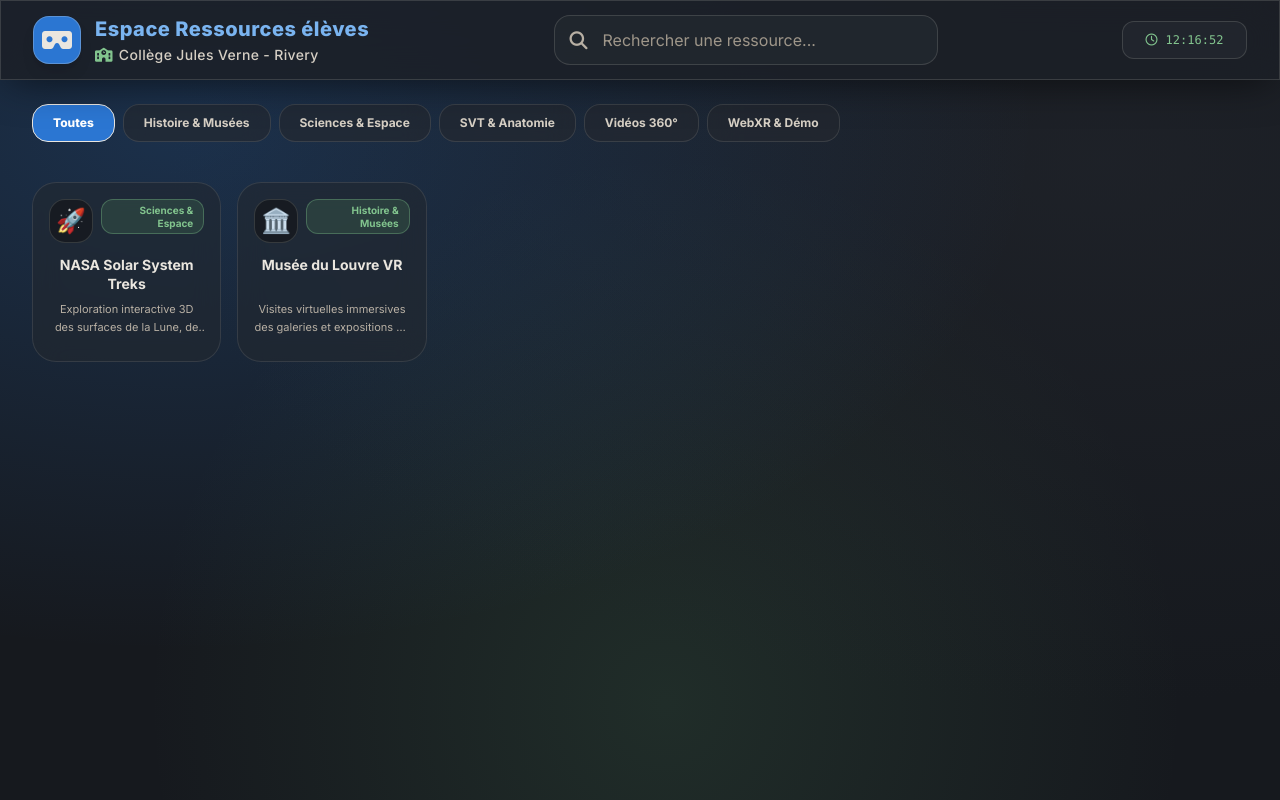
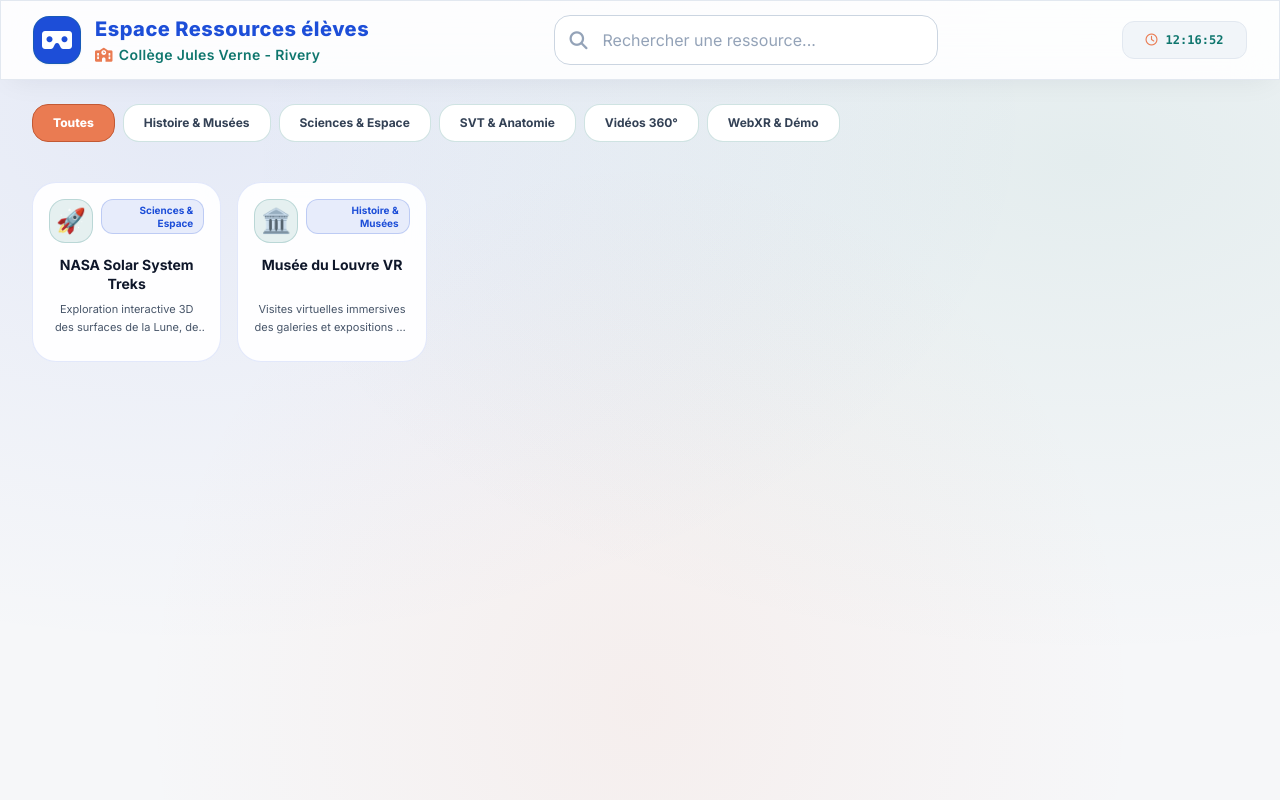
Before and after one commit to CollegesCD80/Mes-Liens-Rivery, a plain HTML site: page index.html in a window 1280 px wide. Drawn offline with nearby package versions, Linux system fonts and the light colour scheme; no server answers.

Commit message:
Refactor styles for improved UI and color scheme
Updated color scheme and styles for better visibility and aesthetics. Adjusted background colors, text colors, and button styles.

```diff
--- a/index.html
+++ b/index.html
@@ -1,5 +1,5 @@
 <!DOCTYPE html>
-<html lang="fr" class="dark">
+<html lang="fr">
 <head>
     <meta charset="UTF-8">
     <meta name="viewport" content="width=device-width, initial-scale=1.0">
@@ -13,14 +13,13 @@
 
     <script>
         tailwind.config = {
-            darkMode: 'class',
             theme: {
                 extend: {
                     fontFamily: { sans: ['Inter', 'sans-serif'] },
                     colors: {
                         quest: {
-                            blue: '#2B76D2', purple: '#559662', cyan: '#589EE8',
-                            dark: '#16191E', panel: 'rgba(28, 32, 39, 0.84)', card: 'rgba(234, 230, 223, 0.05)'
+                            blue: '#1D4ED8', purple: '#0F766E', cyan: '#EA7B52',
+                            dark: '#F6F7F9', panel: 'rgba(255, 255, 255, 0.88)', card: 'rgba(255, 255, 255, 0.92)'
                         }
                     }
                 }
@@ -30,27 +29,27 @@
 
     <style>
         body {
-            background-color: #16191E;
+            background-color: #F6F7F9;
             background-image:
-                radial-gradient(at 14% 16%, rgba(43, 118, 210, 0.25) 0px, transparent 55%),
-                radial-gradient(at 86% 20%, rgba(36, 40, 48, 0.55) 0px, transparent 60%),
-                radial-gradient(at 52% 88%, rgba(85, 150, 98, 0.16) 0px, transparent 55%);
+                radial-gradient(at 15% 15%, rgba(29, 78, 216, 0.08) 0px, transparent 55%),
+                radial-gradient(at 85% 20%, rgba(15, 118, 110, 0.08) 0px, transparent 55%),
+                radial-gradient(at 50% 88%, rgba(234, 123, 82, 0.07) 0px, transparent 55%);
             background-attachment: fixed;
             min-height: 100vh;
-            color: #EAE6DF;
+            color: #1E293B;
         }
         .glass-panel {
-            background: rgba(28, 32, 39, 0.84);
+            background: rgba(255, 255, 255, 0.88);
             backdrop-filter: blur(20px);
             -webkit-backdrop-filter: blur(20px);
-            border: 1px solid rgba(234, 230, 223, 0.13);
-            box-shadow: 0 10px 40px -10px rgba(0, 0, 0, 0.6);
+            border: 1px solid rgba(15, 118, 110, 0.14);
+            box-shadow: 0 8px 30px -10px rgba(15, 23, 42, 0.08);
         }
         .glass-card {
-            background: rgba(36, 40, 48, 0.58);
+            background: rgba(255, 255, 255, 0.92);
             backdrop-filter: blur(14px);
             -webkit-backdrop-filter: blur(14px);
-            border: 1px solid rgba(234, 230, 223, 0.11);
+            border: 1px solid rgba(29, 78, 216, 0.12);
             transition: all 0.25s cubic-bezier(0.4, 0, 0.2, 1);
             text-decoration: none;
             display: flex;
@@ -59,73 +58,73 @@
             outline: none;
         }
         .glass-card:hover {
-            background: rgba(36, 40, 48, 0.86);
-            border-color: rgba(88, 158, 232, 0.65);
+            background: #FFFFFF;
+            border-color: #EA7B52;
             transform: translateY(-4px) scale(1.01);
-            box-shadow: 0 12px 30px -5px rgba(43, 118, 210, 0.35);
+            box-shadow: 0 12px 28px -6px rgba(234, 123, 82, 0.25);
         }
         .vr-btn { transition: all 0.2s cubic-bezier(0.4, 0, 0.2, 1); }
         .vr-btn:active { transform: scale(0.95); }
 
         /* Style des boutons de catégories sans dégradé et sans ombre */
         .category-btn {
-            background-color: rgba(36, 40, 48, 0.68);
-            backdrop-filter: blur(14px);
-            border: 1px solid rgba(234, 230, 223, 0.12);
+            background-color: #FFFFFF;
+            border: 1px solid rgba(15, 118, 110, 0.2);
             transition: all 0.25s cubic-bezier(0.4, 0, 0.2, 1);
         }
         .category-btn:hover {
-            background-color: rgba(36, 40, 48, 0.92);
-            border-color: rgba(85, 150, 98, 0.65);
+            background-color: #FFF7F4;
+            border-color: #EA7B52;
+            color: #C25934;
         }
         .category-btn.active {
-            background-color: #2B76D2;
-            border-color: #EAE6DF;
+            background-color: #EA7B52;
+            border-color: #C25934;
             color: #FFFFFF;
             font-weight: 800;
         }
     </style>
 </head>
-<body class="font-sans antialiased text-[#EAE6DF] min-h-screen flex flex-col pb-12 select-none">
+<body class="font-sans antialiased text-slate-800 min-h-screen flex flex-col pb-12 select-none">
 
     <!-- TOP HEADER -->
-    <header class="sticky top-0 z-40 glass-panel border-b border-[#EAE6DF]/15 px-4 lg:px-8 py-3.5 mb-6">
+    <header class="sticky top-0 z-40 glass-panel border-b border-slate-200 px-4 lg:px-8 py-3.5 mb-6">
         <div class="max-w-[95rem] mx-auto flex flex-col md:flex-row items-center justify-between gap-4">
             <div class="flex items-center gap-3.5 w-full md:w-auto justify-between md:justify-start">
                 <div class="flex items-center gap-3.5">
-                    <div class="w-12 h-12 rounded-2xl bg-[#2B76D2] flex items-center justify-center shadow-lg text-[#EAE6DF] text-2xl font-black shrink-0 border border-[#EAE6DF]/25">
+                    <div class="w-12 h-12 rounded-2xl bg-[#1D4ED8] flex items-center justify-center shadow-sm text-white text-2xl font-black shrink-0 border border-[#0F766E]/30">
                         <i class="fa-solid fa-vr-cardboard"></i>
                     </div>
                     <div>
-                        <h1 class="text-lg md:text-xl font-extrabold tracking-wide text-[#7AB4F0]">
+                        <h1 class="text-lg md:text-xl font-extrabold tracking-wide text-[#1D4ED8]">
                             Espace Ressources élèves
                         </h1>
-                        <p class="text-sm text-[#D6CFC4] font-medium tracking-wide flex items-center gap-1.5 mt-0.5">
-                            <i class="fa-solid fa-school text-[#82C48E]"></i>
+                        <p class="text-sm text-[#0F766E] font-semibold tracking-wide flex items-center gap-1.5 mt-0.5">
+                            <i class="fa-solid fa-school text-[#EA7B52]"></i>
                             <span>Collège Jules Verne - Rivery</span>
                         </p>
                     </div>
                 </div>
-                <div id="vr-clock-mobile" class="text-xs font-mono bg-[#242830]/85 border border-[#EAE6DF]/15 px-3 py-1.5 rounded-xl text-[#82C48E] md:hidden flex items-center gap-1.5 min-w-[110px] justify-center">
-                    <i class="fa-regular fa-clock"></i>
+                <div id="vr-clock-mobile" class="text-xs font-mono bg-slate-100 border border-slate-200 px-3 py-1.5 rounded-xl text-[#0F766E] font-semibold md:hidden flex items-center gap-1.5 min-w-[110px] justify-center">
+                    <i class="fa-regular fa-clock text-[#EA7B52]"></i>
                     <span class="clock-text">--:--:--</span>
                 </div>
             </div>
 
             <!-- Search Bar -->
             <div class="relative w-full md:w-96">
-                <div class="absolute inset-y-0 left-0 pl-4 flex items-center pointer-events-none text-[#B8B0A4] text-lg">
+                <div class="absolute inset-y-0 left-0 pl-4 flex items-center pointer-events-none text-slate-400 text-lg">
                     <i class="fa-solid fa-magnifying-glass"></i>
                 </div>
-                <input type="text" id="searchInput" placeholder="Rechercher une ressource..." class="w-full pl-12 pr-10 py-3 rounded-2xl bg-[#242830]/80 border border-[#EAE6DF]/15 text-[#EAE6DF] placeholder-[#9E9689] text-base focus:outline-none focus:border-[#589EE8]">
-                <button id="clearSearch" class="hidden absolute inset-y-0 right-0 pr-4 flex items-center text-[#B8B0A4] hover:text-white">
+                <input type="text" id="searchInput" placeholder="Rechercher une ressource..." class="w-full pl-12 pr-10 py-3 rounded-2xl bg-white border border-slate-300 text-slate-800 placeholder-slate-400 text-base focus:outline-none focus:border-[#0F766E]">
+                <button id="clearSearch" class="hidden absolute inset-y-0 right-0 pr-4 flex items-center text-slate-400 hover:text-slate-700">
                     <i class="fa-solid fa-xmark"></i>
                 </button>
             </div>
 
             <div class="flex items-center gap-3 w-full md:w-auto justify-end">
-                <div id="vr-clock-desktop" class="hidden md:flex text-xs font-mono bg-[#242830]/85 border border-[#EAE6DF]/15 px-3.5 py-2.5 rounded-xl text-[#82C48E] items-center gap-2 min-w-[125px] justify-center">
-                    <i class="fa-regular fa-clock text-[#82C48E]"></i>
+                <div id="vr-clock-desktop" class="hidden md:flex text-xs font-mono bg-slate-100 border border-slate-200 px-3.5 py-2.5 rounded-xl text-[#0F766E] font-semibold items-center gap-2 min-w-[125px] justify-center">
+                    <i class="fa-regular fa-clock text-[#EA7B52]"></i>
                     <span class="clock-text">--:--:--</span>
                 </div>
             </div>
@@ -143,8 +142,8 @@
         <section class="flex-1">
             <div id="bookmarkGrid" class="grid grid-cols-1 sm:grid-cols-2 md:grid-cols-3 lg:grid-cols-4 xl:grid-cols-6 gap-4 justify-items-center"></div>
             <div id="emptyState" class="hidden flex-col items-center justify-center py-16 text-center glass-panel rounded-3xl mt-4">
-                <h3 class="text-xl font-bold text-[#EAE6DF] mb-1">Aucune ressource trouvée</h3>
-                <button id="btnResetFilters" class="vr-btn mt-4 px-5 py-2.5 bg-[#2B76D2]/25 text-[#7AB4F0] border border-[#589EE8]/50 rounded-xl text-sm font-semibold">
+                <h3 class="text-xl font-bold text-slate-800 mb-1">Aucune ressource trouvée</h3>
+                <button id="btnResetFilters" class="vr-btn mt-4 px-5 py-2.5 bg-[#EA7B52] text-white border border-[#C25934] rounded-xl text-sm font-semibold">
                     Réinitialiser les filtres
                 </button>
             </div>
@@ -223,7 +222,7 @@
             sortedCategories.forEach(cat => {
                 const btn = document.createElement('button');
                 const isActive = (cat === currentCategory);
-                btn.className = `vr-btn px-5 py-2.5 rounded-2xl text-xs font-bold transition-all category-btn ${isActive ? 'active' : 'text-[#D6CFC4]'}`;
+                btn.className = `vr-btn px-5 py-2.5 rounded-2xl text-xs font-bold transition-all category-btn ${isActive ? 'active' : 'text-slate-700'}`;
                 btn.innerHTML = `<span>${escapeHTML(cat)}</span>`;
                 btn.addEventListener('click', () => {
                     currentCategory = cat;
@@ -253,16 +252,16 @@
                 card.className = 'glass-card rounded-3xl p-4 relative w-full';
 
                 let iconHTML = `<span class="text-2xl">${item.icon || '🌐'}</span>`;
-                if (item.icon && item.icon.startsWith('fa-')) iconHTML = `<i class="fa-brands ${item.icon} text-2xl text-[#82C48E]"></i>`;
+                if (item.icon && item.icon.startsWith('fa-')) iconHTML = `<i class="fa-brands ${item.icon} text-2xl text-[#1D4ED8]"></i>`;
 
                 card.innerHTML = `
                     <div>
                         <div class="flex items-start justify-between gap-2 mb-3">
-                            <div class="w-11 h-11 rounded-2xl bg-[#16191E]/80 border border-[#EAE6DF]/15 flex items-center justify-center shrink-0">${iconHTML}</div>
-                            <span class="text-[10px] font-bold px-2.5 py-1 rounded-xl bg-[#559662]/20 border border-[#82C48E]/35 text-[#82C48E] line-clamp-2 leading-tight text-right">${escapeHTML(item.category)}</span>
+                            <div class="w-11 h-11 rounded-2xl bg-[#0F766E]/10 border border-[#0F766E]/20 flex items-center justify-center shrink-0">${iconHTML}</div>
+                            <span class="text-[10px] font-bold px-2.5 py-1 rounded-xl bg-[#1D4ED8]/10 border border-[#1D4ED8]/20 text-[#1D4ED8] line-clamp-2 leading-tight text-right">${escapeHTML(item.category)}</span>
                         </div>
-                        <h3 class="text-sm font-bold text-[#EAE6DF] text-center mb-1.5 line-clamp-2 leading-snug min-h-[2.5rem]" title="${escapeHTML(item.title)}">${escapeHTML(item.title)}</h3>
-                        <p class="text-[#B8B0A4] text-[11px] text-center leading-relaxed line-clamp-2 mb-2">${escapeHTML(item.description || '')}</p>
+                        <h3 class="text-sm font-bold text-slate-900 text-center mb-1.5 line-clamp-2 leading-snug min-h-[2.5rem]" title="${escapeHTML(item.title)}">${escapeHTML(item.title)}</h3>
+                        <p class="text-slate-600 text-[11px] text-center leading-relaxed line-clamp-2 mb-2">${escapeHTML(item.description || '')}</p>
                     </div>
                 `;
                 bookmarkGrid.appendChild(card);
```
